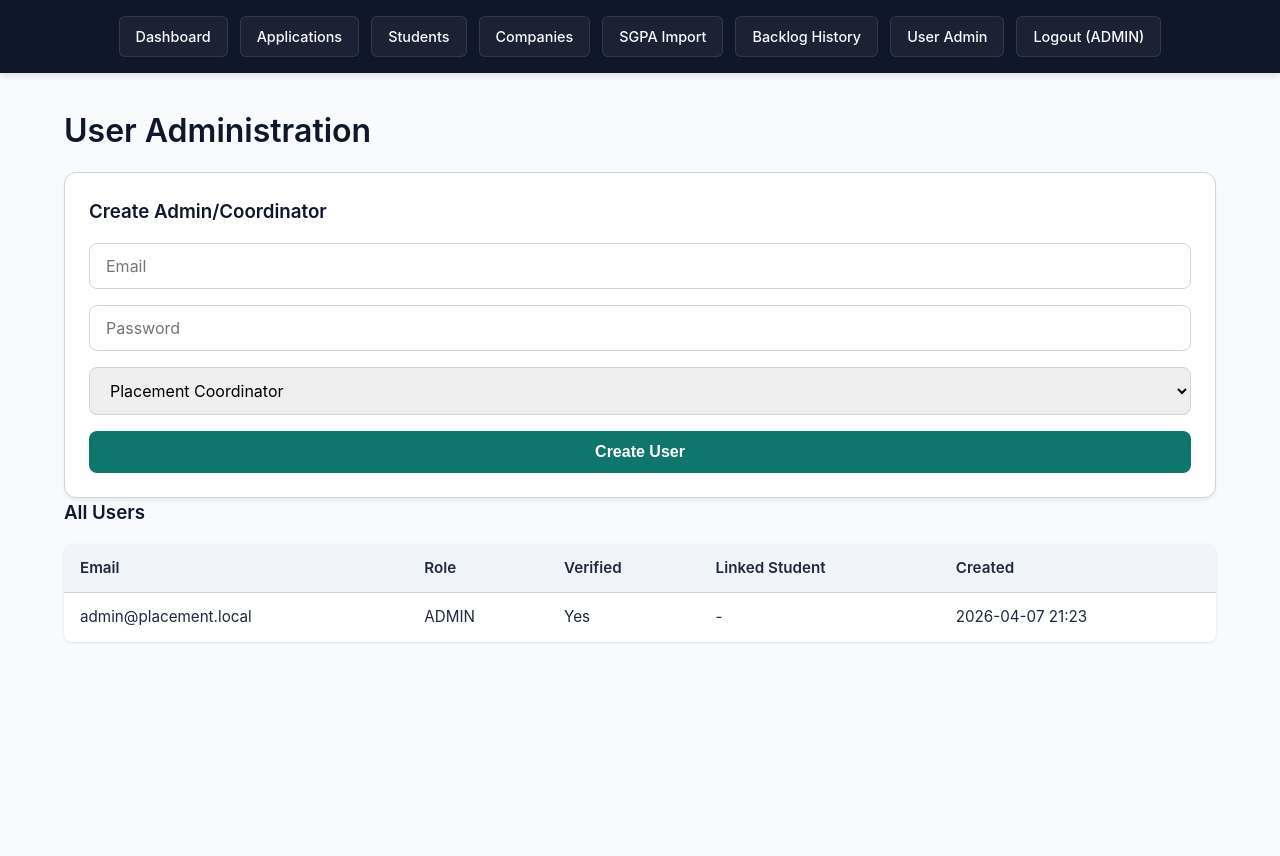
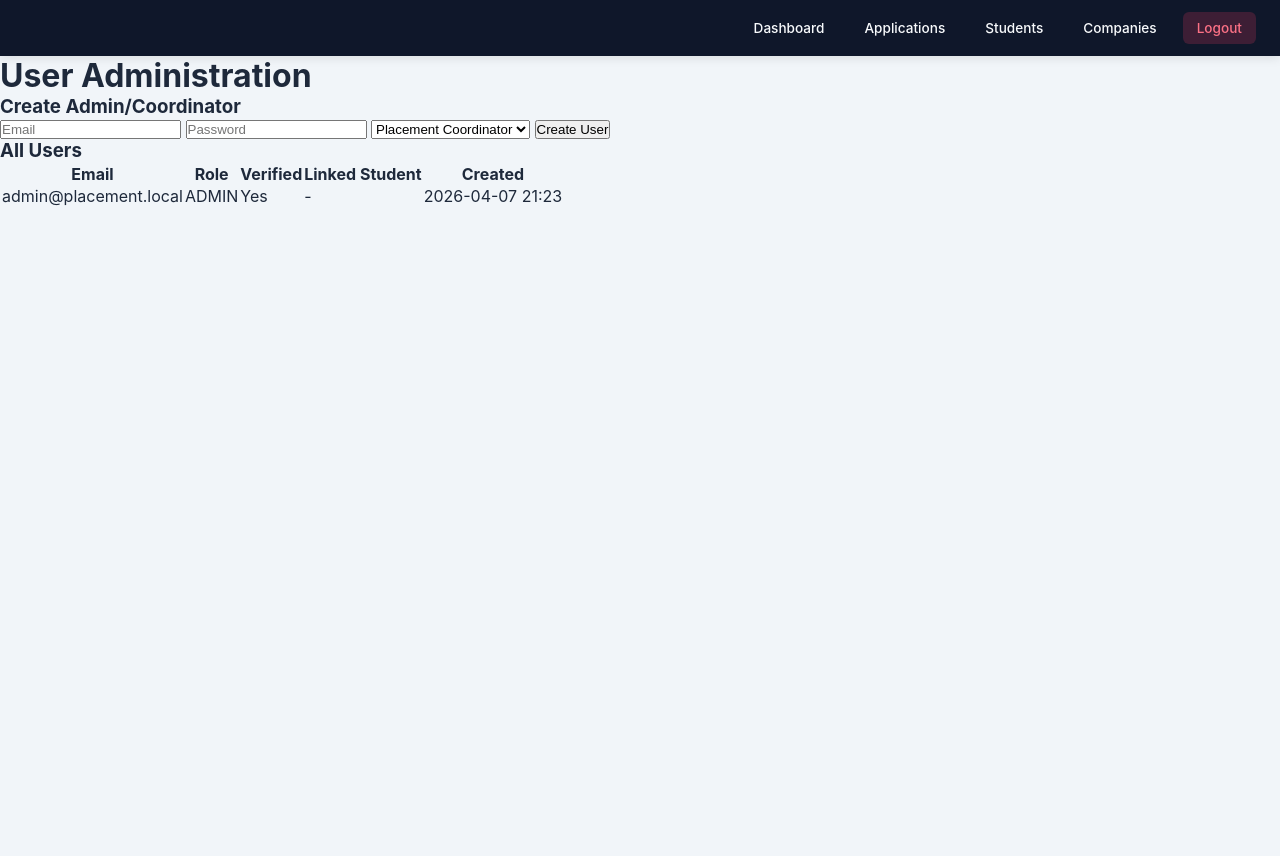
Before and after one commit to lavanayakhosla/TestPlacement, a Flask app: page /admin/users in a window 1280 px wide. Before the commit the page ends 643 px from the top, so only its background shows below. Run offline with Flask 3, Linux system fonts and the light colour scheme; the visitor is signed in with stand-in values (Sample User, id 1); data comes from the database, SQL or seed files in the repository.

Commit message:
Update base.html

```diff
--- a/templates/base.html
+++ b/templates/base.html
@@ -5,230 +5,103 @@
   <meta name="viewport" content="width=device-width, initial-scale=1.0">
   <title>Campus Placement Portal</title>
   <style>
-    /* CSS Variables for consistent theming */
     :root {
-      --primary: #0f766e;
-      --primary-hover: #115e59;
-      --bg-light: #f8fafc;
+      --primary: #1a64a4; /* Updated to match the blue in the image */
+      --primary-hover: #145288;
+      --bg-light: #f1f5f9;
       --nav-bg: #0f172a;
       --text-dark: #1e293b;
-      --text-muted: #64748b;
       --border-color: #cbd5e1;
-      --card-bg: #ffffff;
     }
 
-    /* Global Reset & Typography */
     * {
       box-sizing: border-box;
       margin: 0;
       padding: 0;
     }
 
-    body {
+    body, html {
       font-family: 'Inter', system-ui, -apple-system, sans-serif;
       background: var(--bg-light);
       color: var(--text-dark);
-      line-height: 1.6;
-      min-height: 100vh;
-      display: flex;
-      flex-direction: column;
+      height: 100%;
+      width: 100%;
     }
 
-    /* Navigation */
+    /* Navigation - Only visible if not on login/register */
     nav {
       background: var(--nav-bg);
-      padding: 16px 24px;
+      padding: 12px 24px;
       display: flex;
-      flex-wrap: wrap;
       gap: 12px;
       align-items: center;
-      justify-content: center;
-      box-shadow: 0 4px 6px -1px rgba(0, 0, 0, 0.1);
+      justify-content: flex-end; /* Pushed to right like modern portals */
+      box-shadow: 0 2px 10px rgba(0,0,0,0.1);
+      position: relative;
+      z-index: 100;
     }
 
     nav a {
       color: #f8fafc;
       text-decoration: none;
-      font-size: 0.9rem;
+      font-size: 0.85rem;
       font-weight: 500;
-      padding: 8px 16px;
-      border: 1px solid rgba(255,255,255,0.1);
+      padding: 8px 14px;
       border-radius: 6px;
-      background: rgba(255,255,255,0.05);
-      transition: all 0.2s ease;
+      transition: all 0.2s;
     }
 
     nav a:hover {
-      background: var(--primary);
-      border-color: var(--primary);
+      background: rgba(255,255,255,0.1);
       color: #ffffff;
-      transform: translateY(-2px);
-      box-shadow: 0 4px 6px rgba(15, 118, 110, 0.2);
     }
 
-    nav a:active {
-      transform: translateY(0);
+    /* Main Container Logic */
+    main {
+      width: 100%;
+      min-height: 100vh;
     }
 
-    /* Main Container */
-    main {
-      flex: 1;
-      width: 100%;
+    /* Standard page padding (used for dashboard, profile, etc.) */
+    .container {
       max-width: 1200px;
       margin: 32px auto;
       padding: 0 24px;
     }
 
-    h1, h2, h3 {
-      margin-bottom: 16px;
-      color: #0f172a;
-      font-weight: 600;
+    /* Flash Messages Positioning */
+    .flash-container {
+      position: fixed;
+      top: 20px;
+      right: 20px;
+      z-index: 9999;
     }
 
-    /* Alerts / Flash Messages */
     .flash {
-      background: #ecfeff;
-      border-left: 4px solid #06b6d4;
-      padding: 12px 16px;
-      border-radius: 4px;
-      margin-bottom: 24px;
+      background: #ffffff;
+      border-left: 4px solid var(--primary);
+      padding: 16px 24px;
+      border-radius: 8px;
+      margin-bottom: 10px;
       color: #083344;
-      font-weight: 500;
-      box-shadow: 0 2px 4px rgba(0,0,0,0.05);
+      box-shadow: 0 10px 15px -3px rgba(0, 0, 0, 0.1);
+      animation: slideIn 0.3s ease-out;
     }
 
-    /* Grid Layouts */
-    .grid { display: grid; gap: 20px; }
-    .grid-2 { grid-template-columns: repeat(auto-fit, minmax(280px, 1fr)); }
-
-    /* Standard Cards */
-    .card {
-      background: var(--card-bg);
-      border: 1px solid var(--border-color);
-      border-radius: 12px;
-      padding: 24px;
-      box-shadow: 0 4px 6px -1px rgba(0, 0, 0, 0.05), 0 2px 4px -1px rgba(0, 0, 0, 0.03);
+    @keyframes slideIn {
+      from { transform: translateX(100%); opacity: 0; }
+      to { transform: translateX(0); opacity: 1; }
     }
 
-    /* Form Elements */
-    input, select, textarea {
-      width: 100%;
-      padding: 12px 16px;
-      border: 1px solid var(--border-color);
-      border-radius: 8px;
-      margin-bottom: 16px;
-      font-size: 1rem;
-      font-family: inherit;
-      transition: border-color 0.2s, box-shadow 0.2s;
-    }
+    /* Utility to hide nav on Auth pages if needed via template logic */
+    .hide-nav nav { display: none; }
 
-    input:focus, select:focus, textarea:focus {
-      outline: none;
-      border-color: var(--primary);
-      box-shadow: 0 0 0 3px rgba(15, 118, 110, 0.15);
-    }
-
-    button {
-      background: var(--primary);
-      color: #fff;
-      border: none;
-      font-size: 1rem;
-      font-weight: 600;
-      padding: 12px 24px;
-      border-radius: 8px;
-      cursor: pointer;
-      transition: background 0.2s, transform 0.1s;
-      width: 100%;
-    }
-
-    button:hover {
-      background: var(--primary-hover);
-    }
-
-    button:active {
-      transform: scale(0.98);
-    }
-
-    /* Links inside forms */
-    .auth-links {
-      margin-top: 16px;
-      text-align: center;
-      font-size: 0.9rem;
-      color: var(--text-muted);
-    }
-
-    .auth-links a {
-      color: var(--primary);
-      text-decoration: none;
-      font-weight: 500;
-    }
-
-    .auth-links a:hover {
-      text-decoration: underline;
-    }
-
-    /* Split Layouts for Auth (Login/Register) */
-    .auth-wrapper {
-      display: flex;
-      flex-direction: column;
-      background: var(--card-bg);
-      border: 1px solid var(--border-color);
-      border-radius: 16px;
-      overflow: hidden;
-      box-shadow: 0 10px 25px -5px rgba(0, 0, 0, 0.05), 0 8px 10px -6px rgba(0, 0, 0, 0.01);
-      min-height: 65vh;
-    }
-
-    .auth-content {
-      flex: 1;
-      padding: 40px 24px;
-      display: flex;
-      flex-direction: column;
-      align-items: center;
-      justify-content: center;
-    }
-
-    .auth-image {
-      display: none; /* Hidden on mobile */
-      flex: 1;
-      /* Replace this URL with your preferred image */
-      background-image: url('https://www.igdtuw.ac.in/IGDTUW/uploads/600705579.jpg');
-      background-size: cover;
-      background-position: center;
-    }
-
-    /* Tables */
-    table { width: 100%; border-collapse: collapse; font-size: 0.95rem; background: var(--card-bg); border-radius: 8px; overflow: hidden; box-shadow: 0 1px 3px rgba(0,0,0,0.1); }
-    th, td { border-bottom: 1px solid var(--border-color); padding: 12px 16px; text-align: left; }
-    th { background: #f1f5f9; font-weight: 600; color: var(--text-dark); }
-    tr:last-child td { border-bottom: none; }
-
-    /* Badges */
-    .pill { padding: 4px 10px; border-radius: 999px; font-size: 0.75rem; font-weight: 600; background: #dcfce7; color: #166534; display: inline-block;}
-    code { background: #f1f5f9; padding: 2px 6px; border-radius: 4px; font-size: 0.9em; color: #e11d48;}
-
-    /* Responsive adjustments */
-    @media (min-width: 768px) {
-      .auth-wrapper {
-        flex-direction: row;
-      }
-      .auth-image {
-        display: block; /* Show image on screens wider than 768px */
-      }
-      .auth-content {
-        padding: 48px;
-      }
-    }
-
-    @media (max-width: 640px) {
-      nav { flex-direction: column; padding: 16px; }
-      nav a { width: 100%; text-align: center; }
-      main { margin: 16px auto; padding: 0 16px; }
-      .card { padding: 16px; }
-    }
   </style>
 </head>
 <body>
+
+  {# We hide the nav if we are on the login or register page to match your image #}
+  {% if request.endpoint not in ['login', 'register'] %}
   <nav>
     {% if g.user %}
       <a href="{{ url_for('dashboard') }}">Dashboard</a>
@@ -239,20 +112,16 @@
       {% if g.user.role in ['ADMIN', 'PLACEMENT_COORDINATOR'] %}
         <a href="{{ url_for('students') }}">Students</a>
         <a href="{{ url_for('companies') }}">Companies</a>
-        <a href="{{ url_for('import_sgpa') }}">SGPA Import</a>
-        <a href="{{ url_for('backlog_history') }}">Backlog History</a>
       {% endif %}
-      {% if g.user.role == 'ADMIN' %}
-        <a href="{{ url_for('admin_users') }}">User Admin</a>
-      {% endif %}
-      <a href="{{ url_for('logout') }}">Logout ({{ g.user.role }})</a>
+      <a href="{{ url_for('logout') }}" style="background: rgba(244, 63, 94, 0.2); color: #fb7185;">Logout</a>
     {% else %}
       <a href="{{ url_for('login') }}">Login</a>
       <a href="{{ url_for('register') }}">Register</a>
     {% endif %}
   </nav>
+  {% endif %}
 
-  <main>
+  <div class="flash-container">
     {% with messages = get_flashed_messages() %}
       {% if messages %}
         {% for msg in messages %}
@@ -260,8 +129,11 @@
         {% endfor %}
       {% endif %}
     {% endwith %}
+  </div>
 
+  <main>
     {% block content %}{% endblock %}
   </main>
+
 </body>
 </html>
```
